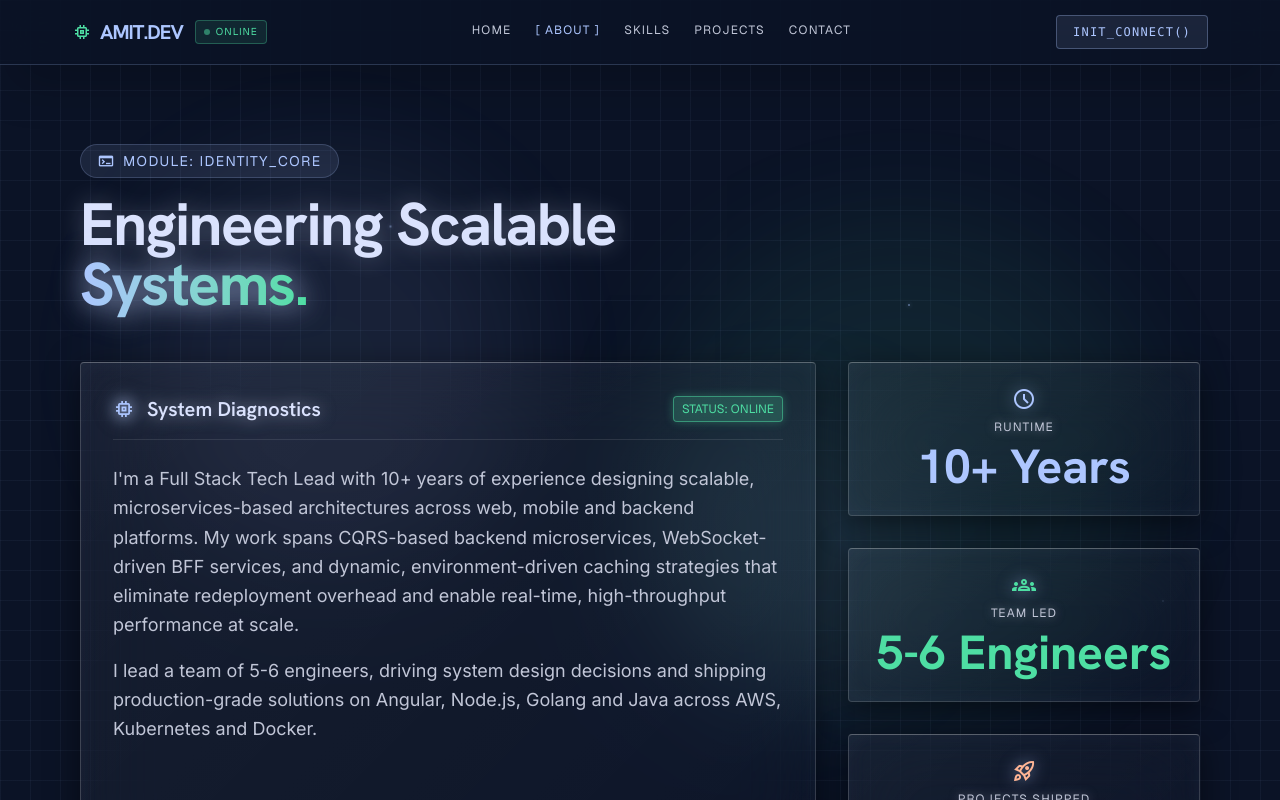
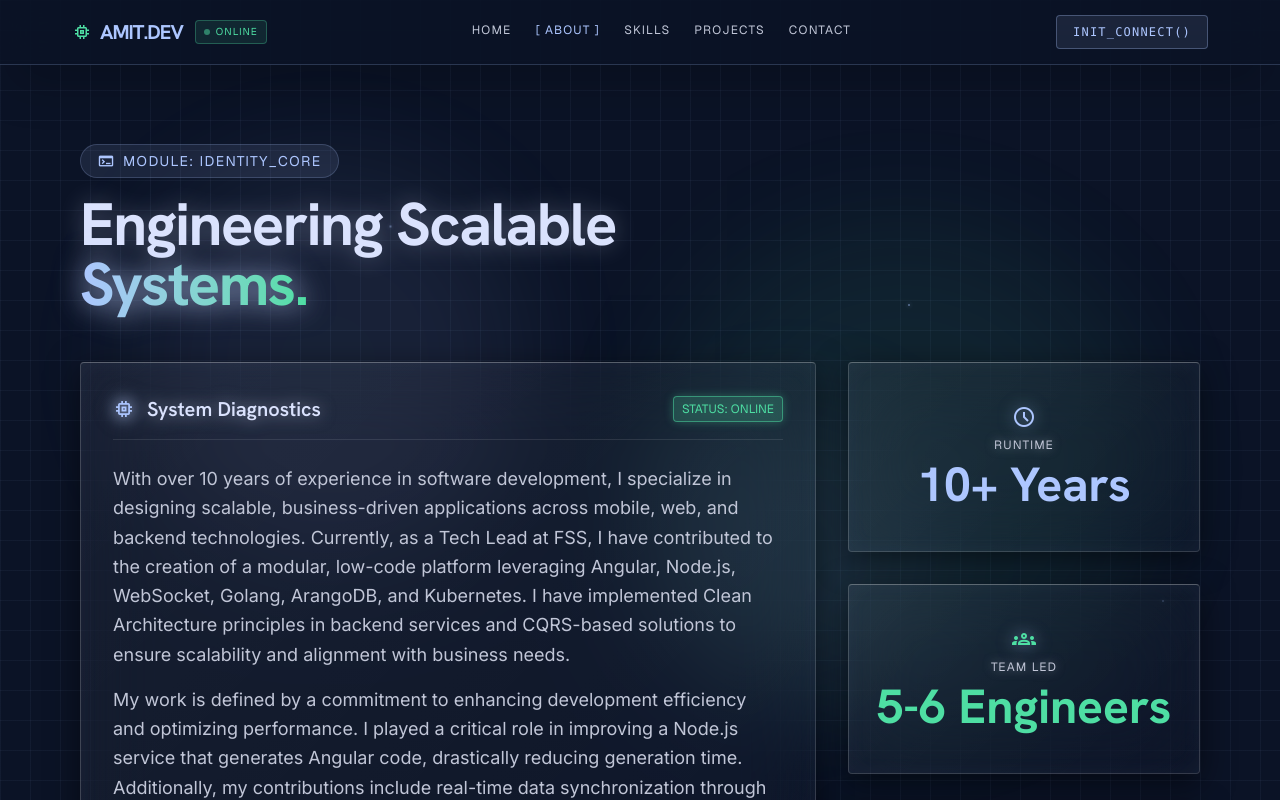
Before and after one commit to amitjangid80/portfolio, an Angular app: page /about in a window 1280 px wide. Shown: the top 800 px of the page. Built offline with nearby package versions, Linux system fonts and the light colour scheme.

Commit message:
fix: update AboutContent paragraphs to enhance clarity and detail

```diff
--- a/src/app/data/site.ts
+++ b/src/app/data/site.ts
@@ -123,8 +123,8 @@ export const about: AboutContent = {
     eyebrow: 'Module: Identity_Core',
     tags: ['Microservices', 'CQRS', 'System Design', 'Golang'],
     paragraphs: [
-        "I'm a Full Stack Tech Lead with 10+ years of experience designing scalable, microservices-based architectures across web, mobile and backend platforms. My work spans CQRS-based backend microservices, WebSocket-driven BFF services, and dynamic, environment-driven caching strategies that eliminate redeployment overhead and enable real-time, high-throughput performance at scale.",
-        "I lead a team of 5-6 engineers, driving system design decisions and shipping production-grade solutions on Angular, Node.js, Golang and Java across AWS, Kubernetes and Docker.",
+        "With over 10 years of experience in software development, I specialize in designing scalable, business-driven applications across mobile, web, and backend technologies. Currently, as a Tech Lead at FSS, I have contributed to the creation of a modular, low-code platform leveraging Angular, Node.js, WebSocket, Golang, ArangoDB, and Kubernetes. I have implemented Clean Architecture principles in backend services and CQRS-based solutions to ensure scalability and alignment with business needs.",
+        "My work is defined by a commitment to enhancing development efficiency and optimizing performance. I played a critical role in improving a Node.js service that generates Angular code, drastically reducing generation time. Additionally, my contributions include real-time data synchronization through WebSocket-based Backend for Frontend services, delivering seamless user experiences. I thrive on building adaptable, high-performance systems that drive innovation and efficiency.",
     ],
 };
 
```
